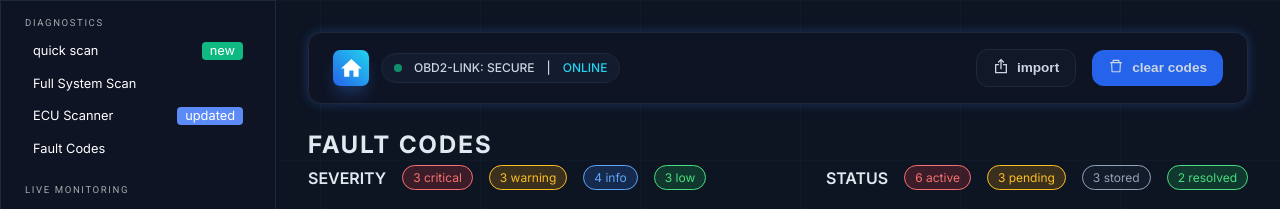
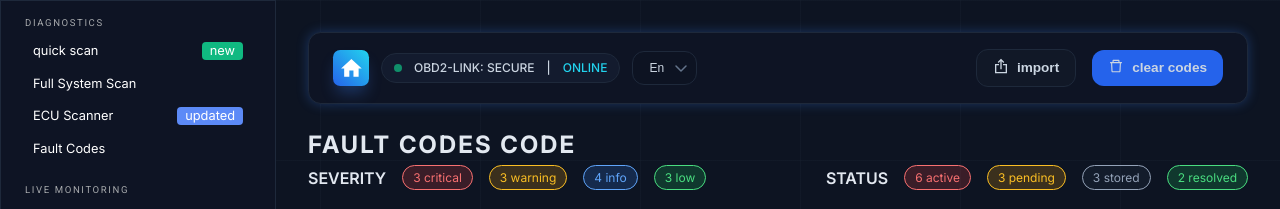
Before and after one commit to ThomasMumladze/OBD-nexus, a React (Vite) app in the folder OBD-nexus.client/: page / in a window 1280 px wide. Shown: the top 209 px of the page. Built offline with nearby package versions, Linux system fonts and the light colour scheme.

Commit message:
update: fixed language translation

```diff
--- a/OBD-nexus.client/src/App.tsx
+++ b/OBD-nexus.client/src/App.tsx
@@ -4,15 +4,19 @@ import SideBar from "./components/SideBar";
 import Header from "./layout/Header";
 import FaultCodes from "./pages/FaultCodes";
 
+import languageService from "./assets/data/translate/translateService";
+
 function App() {
+    const { changeLanguage, language, translations, isSupportedLanguage } = languageService();
+
     return (
         <div className="app">
             <div className="app--content">
                 <SideBar />
                 <div>
-                    <Header />
+                    <Header changeLanguage={changeLanguage} isSupportedLanguage={isSupportedLanguage} language={language} />
                     <div className="app--content__inner">
-                        <FaultCodes />
+                        <FaultCodes translations={translations} />
                     </div>
                 </div>
             </div>
--- a/OBD-nexus.client/src/components/DropDawnMenu.tsx
+++ b/OBD-nexus.client/src/components/DropDawnMenu.tsx
@@ -1,20 +1,24 @@
 import { PiCaretDownBold } from "react-icons/pi";
 
 interface Props {
-    dropDawnTitle: string;
+    dropDawnTitle?: string;
+    options: string[];
+    handleValue?: any;
+    handleValueChange?: any;
 }
 
 const DropDawnMenu = (props: Props) => {
-    const { dropDawnTitle } = props;
+    const { dropDawnTitle = "", options = [], handleValue, handleValueChange } = props;
 
     return (
         <div className="drop-down-menu">
-            <select>
-                <option value="category">{dropDawnTitle}</option>
-                <option value="Powertrain">Powertrain (P)</option>
-                <option value="Body">Body (B)</option>
-                <option value="Chassis">Chassis (C)</option>
-                <option value="Network">Network (U)</option>
+            <select value={handleValue} onChange={(e) => handleValueChange(e.target.value)}>
+                {dropDawnTitle?.length > 3 ? <option>{dropDawnTitle}</option> : null}
+                {options.map((item, _) => (
+                    <option value={item} key={_}>
+                        {item}
+                    </option>
+                ))}
             </select>
 
             <span>
--- a/OBD-nexus.client/src/layout/Header.tsx
+++ b/OBD-nexus.client/src/layout/Header.tsx
@@ -4,7 +4,21 @@ import { MdHome } from "react-icons/md";
 import { CgExport } from "react-icons/cg";
 import { AiOutlineDelete } from "react-icons/ai";
 
-const Header = () => {
+import language_svg from "../assets/images/world.png";
+import ka_flag from "../assets/images/flag.png";
+import uk_flag from "../assets/images/united-kingdom.png";
+
+import DropDawnMenu from "../components/DropDawnMenu";
+
+interface Props {
+    changeLanguage: (keyCode: string) => void;
+    isSupportedLanguage: any;
+    language: string;
+}
+
+const Header = (props: Props) => {
+    const { changeLanguage, isSupportedLanguage, language } = props;
+
     return (
         <header>
             <div className="header-container">
@@ -19,6 +33,8 @@ const Header = () => {
                         <span>|</span>
                         <span className="status-text">ONLINE</span>
                     </div>
+
+                    <DropDawnMenu options={isSupportedLanguage} handleValue={language} handleValueChange={changeLanguage} />
                 </div>
 
                 <div className="header-buttons">
--- a/OBD-nexus.client/src/pages/FaultCodes.tsx
+++ b/OBD-nexus.client/src/pages/FaultCodes.tsx
@@ -3,7 +3,13 @@ import DropDawnMenu from "../components/DropDawnMenu";
 import FaultCodeTable from "../components/FaultCodeTable";
 import Input from "../components/Input";
 
-const FaultCodes = () => {
+interface Props {
+    translations: any;
+}
+
+const FaultCodes = (props: Props) => {
+    const { translations } = props;
+
     const criticalActiveCount = fakeData.filter((item) => item.severity === "critical" && item.status === "active").length;
     const warningActiveCount = fakeData.filter((item) => item.severity === "warning").length;
     const infoActiveCount = fakeData.filter((item) => item.severity === "Info").length;
@@ -17,7 +23,7 @@ const FaultCodes = () => {
     return (
         <div className="fault-codes">
             <div className="fault-codes-header">
-                <h1>Fault Codes</h1>
+                <h1>Fault Codes {translations?.code}</h1>
             </div>
 
             <div className="fault-codes-summary-container">
@@ -41,9 +47,9 @@ const FaultCodes = () => {
             <div className="filter-container">
                 <div className="filter">
                     <Input />
-                    <DropDawnMenu dropDawnTitle="Category: All Systems" />
-                    <DropDawnMenu dropDawnTitle="Severity: All Levels" />
-                    <DropDawnMenu dropDawnTitle="Status: All State" />
+                    <DropDawnMenu options={[]} dropDawnTitle="Category: All Systems" />
+                    <DropDawnMenu options={[]} dropDawnTitle="Severity: All Levels" />
+                    <DropDawnMenu options={[]} dropDawnTitle="Status: All State" />
                     <button>Reset Filters</button>
                 </div>
 
--- a/OBD-nexus.client/src/styles/components/_drop-dawn-menu.scss
+++ b/OBD-nexus.client/src/styles/components/_drop-dawn-menu.scss
@@ -10,6 +10,7 @@
         font-size: 0.75rem;
         line-height: 1rem;
         padding: 0.5rem 2rem 0.5rem 1rem;
+        text-transform: capitalize;
 
         &:focus {
             border-color: rgb(59 130 246 / var(--tw-border-opacity, 1));
```
